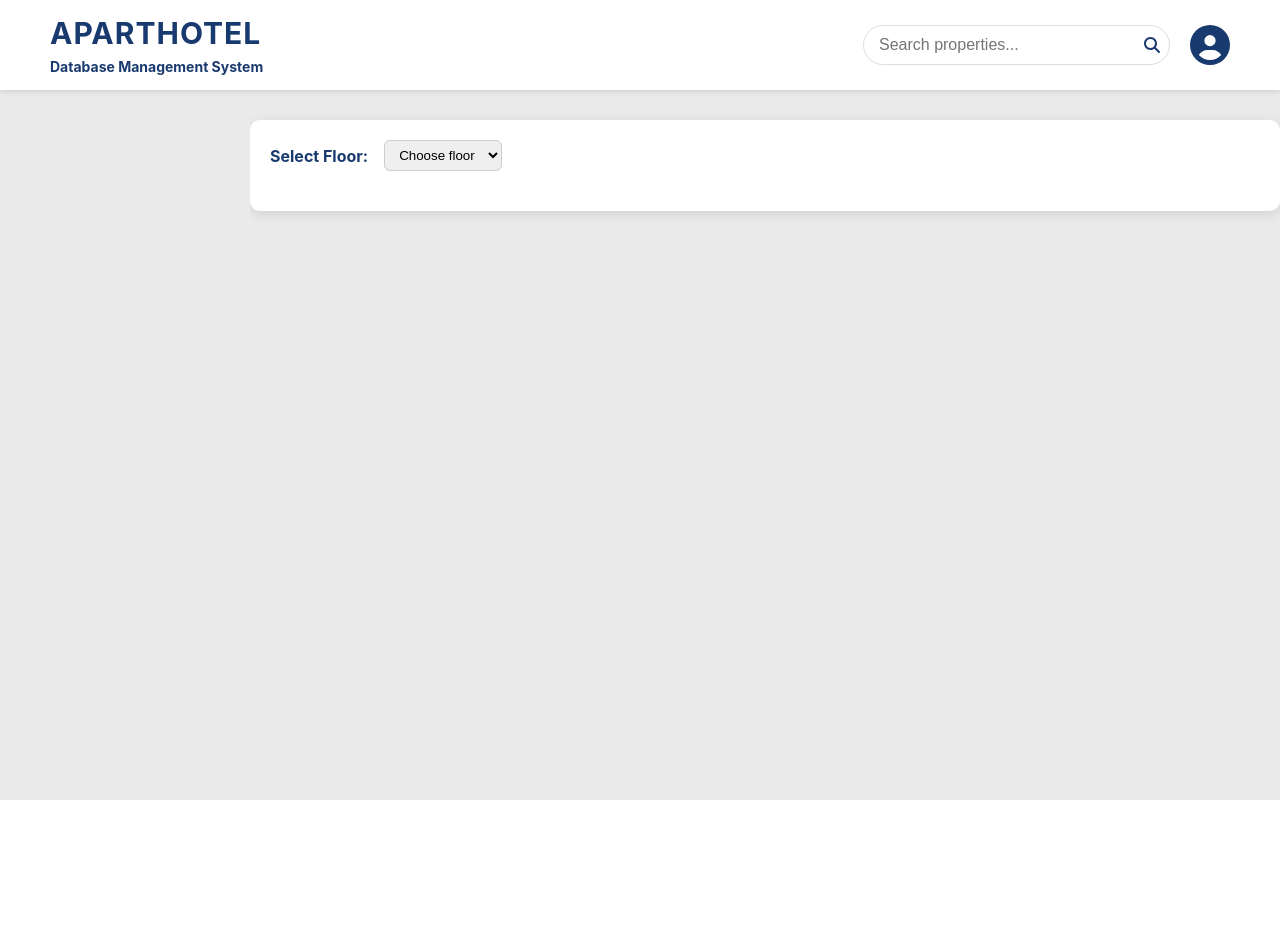
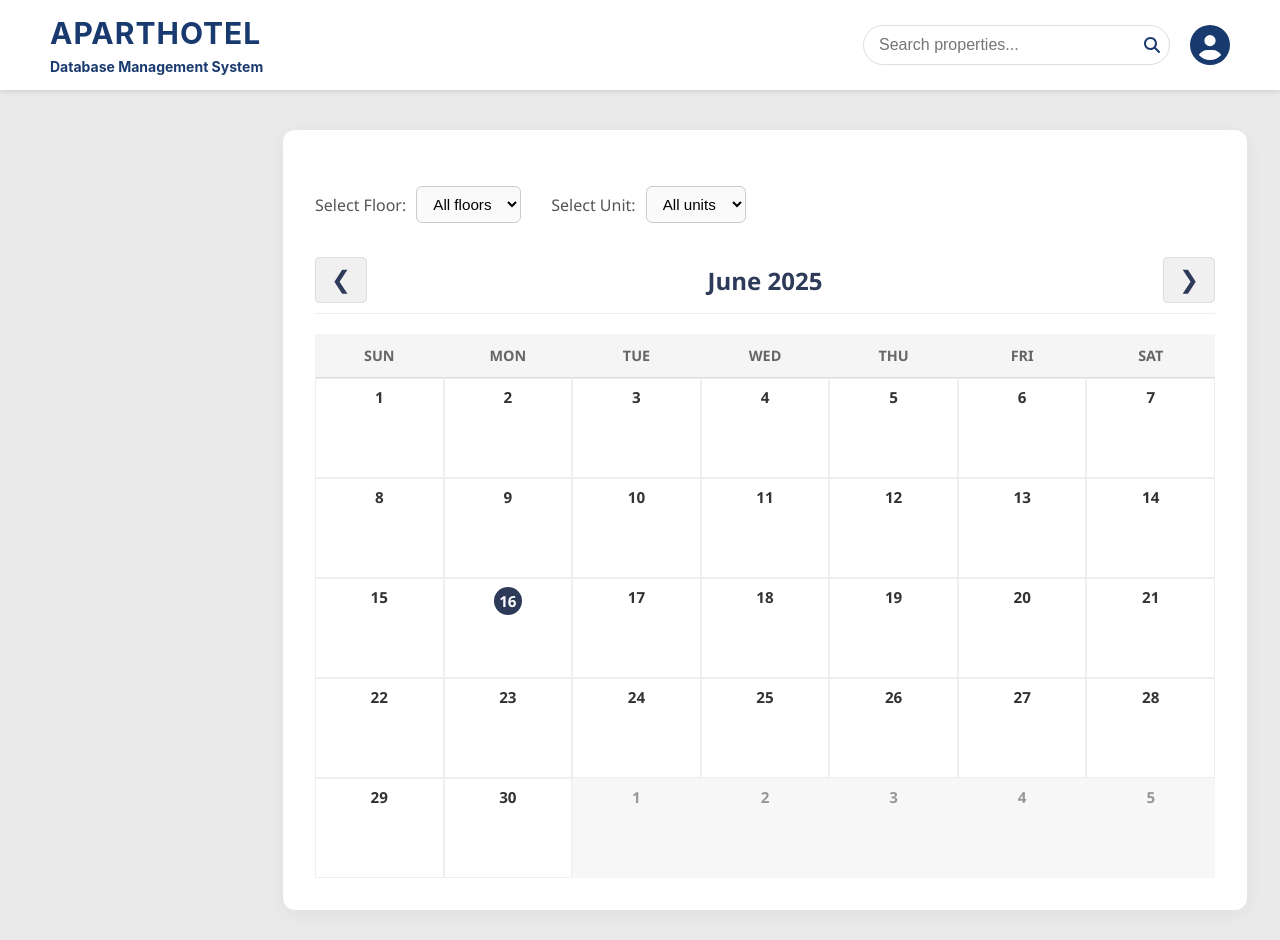
Before and after one commit to almedinakatkic/aparthotel-system, a React (Create React App) app in the folder client/: page /calendar in a window 1280 px wide. Before the commit the page ends 800 px from the top, so only its background shows below. Built offline with nearby package versions, Linux system fonts and the light colour scheme; sample sign-in values are in the browser's storage; what @react-pdf/renderer would draw is missing.

Commit message:
improved calendar in front office

```diff
--- a/client/src/pages/Calendar.js
+++ b/client/src/pages/Calendar.js
@@ -1,18 +1,20 @@
 import React, { useState, useEffect } from 'react';
 import {
+  format,
   startOfMonth,
   endOfMonth,
   startOfWeek,
   endOfWeek,
-  eachDayOfInterval,
-  format,
-  isSameMonth,
+  addDays,
   addMonths,
   subMonths,
+  isSameMonth,
   isWithinInterval,
-  parseISO
+  parseISO,
+  startOfDay,
+  isToday
 } from 'date-fns';
-import '../assets/styles/calendar.css';
+import '../assets/styles/ownerCalendar.css';
 import { useAuth } from '../context/AuthContext';
 import api from '../api/axios';
 
@@ -25,11 +27,12 @@ const Calendar = () => {
   const [selectedUnitId, setSelectedUnitId] = useState('');
   const [filteredUnits, setFilteredUnits] = useState([]);
   const [bookings, setBookings] = useState([]);
-  const [currentDate, setCurrentDate] = useState(new Date());
-  const [modalOpen, setModalOpen] = useState(false);
-  const [selectedDate, setSelectedDate] = useState(null);
+  const [currentMonth, setCurrentMonth] = useState(new Date());
+  const [selectedBookings, setSelectedBookings] = useState([]);
+  const [showDetails, setShowDetails] = useState(false);
   const [guestNotesMap, setGuestNotesMap] = useState({});
 
+  // Fetch all units
   useEffect(() => {
     const fetchUnits = async () => {
       try {
@@ -44,6 +47,7 @@ const Calendar = () => {
     if (propertyGroupId) fetchUnits();
   }, [propertyGroupId, token]);
 
+  // Filter units by floor when floor is selected
   useEffect(() => {
     if (selectedFloor) {
       const filtered = units
@@ -55,11 +59,19 @@ const Calendar = () => {
     }
   }, [selectedFloor, units]);
 
+  // Fetch bookings: ALL if no unit selected, or bookings for that unit
   useEffect(() => {
     const fetchBookings = async () => {
-      if (!selectedUnitId) return;
       try {
-        const res = await api.get(`/bookings/unit/${selectedUnitId}`, {
+        let url = '';
+
+        if (selectedUnitId) {
+          url = `/bookings/unit/${selectedUnitId}`;
+        } else {
+          url = `/bookings/property/${propertyGroupId}`;
+        }
+
+        const res = await api.get(url, {
           headers: { Authorization: `Bearer ${token}` }
         });
         setBookings(res.data);
@@ -67,32 +79,22 @@ const Calendar = () => {
         console.error('Failed to fetch bookings:', err);
       }
     };
-    fetchBookings();
-  }, [selectedUnitId, token]);
 
-  const days = eachDayOfInterval({
-    start: startOfWeek(startOfMonth(currentDate), { weekStartsOn: 1 }),
-    end: endOfWeek(endOfMonth(currentDate), { weekStartsOn: 1 })
+    if (propertyGroupId) fetchBookings();
+  }, [selectedUnitId, propertyGroupId, token]);
+
+  const handleDateClick = async (date) => {
+    const bookingsOnDay = bookings.filter((b) => {
+      return isWithinInterval(startOfDay(date), {
+        start: startOfDay(parseISO(b.checkIn)),
+        end: startOfDay(parseISO(b.checkOut))
+      });
     });
 
-  const getBookingsForDay = (day) => {
-    return bookings.filter((b) =>
-      isWithinInterval(day, {
-        start: parseISO(b.checkIn),
-        end: parseISO(b.checkOut)
-      })
-    );
-  };
-
-  const handleDayClick = (day) => {
-    const matches = getBookingsForDay(day);
-    setSelectedDate(format(day, 'yyyy-MM-dd'));
-    setModalOpen(true);
-
-    const fetchNotes = async () => {
+    if (bookingsOnDay.length > 0) {
       const notesMap = {};
       await Promise.all(
-        matches.map(async (b) => {
+        bookingsOnDay.map(async (b) => {
           const guestId = b.guestId || b.guestID;
           try {
             const res = await api.get(`/guests/${guestId}/notes`, {
@@ -105,98 +107,136 @@ const Calendar = () => {
         })
       );
       setGuestNotesMap(notesMap);
+    }
+
+    setSelectedBookings(bookingsOnDay);
+    setShowDetails(bookingsOnDay.length > 0);
   };
 
-    fetchNotes();
-  };
+  const renderHeader = () => (
+    <div className="calendar-header">
+      <button className="nav-btn" onClick={() => setCurrentMonth(subMonths(currentMonth, 1))}>❮</button>
+      <span className="month-label">{format(currentMonth, 'MMMM yyyy')}</span>
+      <button className="nav-btn" onClick={() => setCurrentMonth(addMonths(currentMonth, 1))}>❯</button>
+    </div>
+  );
 
-  const closeModal = () => {
-    setModalOpen(false);
-    setSelectedDate(null);
-    setGuestNotesMap({});
-  };
-
+  const renderFilter = () => {
     const allFloors = [...new Set(units.map((u) => u.floor))].sort((a, b) => a - b);
 
     return (
-    <div className="calendar-container">
-      <div className="unit-selector" style={{ marginBottom: '20px' }}>
-        <label style={{ color: '#193A6F', fontWeight: 'bolder' }}>Select Floor: </label>
+      <div className="calendar-filter">
+        <label>Select Floor: </label>
         <select value={selectedFloor} onChange={(e) => setSelectedFloor(e.target.value)}>
-          <option value="">Choose floor</option>
+          <option value="">All floors</option>
           {allFloors.map((f) => (
             <option key={f} value={f}>{f}</option>
           ))}
         </select>
 
-        {selectedFloor && (
-          <>
-            <label style={{ marginLeft: '20px', color: '#193A6F', fontWeight: 'bolder' }}>Select Unit:</label>
+        <label style={{ marginLeft: '20px' }}>Select Unit:</label>
         <select value={selectedUnitId} onChange={(e) => setSelectedUnitId(e.target.value)}>
-              <option value="">Choose unit</option>
+          <option value="">All units</option>
           {filteredUnits.map((u) => (
             <option key={u._id} value={u._id}>
               {u.unitNumber}
             </option>
           ))}
         </select>
-          </>
+      </div>
+    );
+  };
+
+  const renderDays = () => {
+    const days = [];
+    const dateFormat = 'EEE';
+    let startDate = startOfWeek(currentMonth);
+
+    for (let i = 0; i < 7; i++) {
+      days.push(
+        <div key={i} className="day-name">
+          {format(addDays(startDate, i), dateFormat)}
+        </div>
+      );
+    }
+
+    return <div className="calendar-days">{days}</div>;
+  };
+
+  const renderCells = () => {
+    const monthStart = startOfMonth(currentMonth);
+    const monthEnd = endOfMonth(monthStart);
+    const startDate = startOfWeek(monthStart);
+    const endDate = endOfWeek(monthEnd);
+
+    const rows = [];
+    let days = [];
+    let day = startDate;
+
+    while (day <= endDate) {
+      for (let i = 0; i < 7; i++) {
+        const currentDate = startOfDay(day);
+        const isCurrentMonth = isSameMonth(currentDate, monthStart);
+        const today = isToday(currentDate);
+
+        const dayBookings = bookings.filter((b) => {
+          return isWithinInterval(currentDate, {
+            start: startOfDay(parseISO(b.checkIn)),
+            end: startOfDay(parseISO(b.checkOut))
+          });
+        });
+
+        days.push(
+          <div
+            key={currentDate.toISOString()}
+            className={`calendar-cell
+              ${!isCurrentMonth ? 'disabled' : ''}
+              ${dayBookings.length > 0 ? 'booked' : ''}
+              ${today ? 'today' : ''}`}
+            onClick={() => handleDateClick(currentDate)}
+          >
+            <div className="date-number">{format(currentDate, 'd')}</div>
+            {dayBookings.length > 0 && (
+              <div className="booking-info">
+                <span>🏨 {dayBookings.length}</span>
+              </div>
             )}
           </div>
+        );
 
-      {selectedFloor && selectedUnitId && (
-        <>
-          <div className="calendar-header">
-            <button onClick={() => setCurrentDate(subMonths(currentDate, 1))}>{'<'}</button>
-            <h2>{format(currentDate, 'MMMM yyyy')}</h2>
-            <button onClick={() => setCurrentDate(addMonths(currentDate, 1))}>{'>'}</button>
-          </div>
+        day = addDays(day, 1);
+      }
 
-          <div className="calendar-grid">
-            {['Mon', 'Tue', 'Wed', 'Thu', 'Fri', 'Sat', 'Sun'].map((day) => (
-              <div key={day} className="calendar-day-name">{day}</div>
-            ))}
-
-            {days.map((day) => {
-              const isBooked = getBookingsForDay(day).length > 0;
-              return (
-                <div
-                  key={day}
-                  className={`calendar-cell ${!isSameMonth(day, currentDate) ? 'outside-month' : ''} ${isBooked ? 'booked' : ''}`}
-                  onClick={() => handleDayClick(day)}
-                >
-                  <div className="date-number">{format(day, 'd')}</div>
+      rows.push(
+        <div className="calendar-row" key={`row-${day.toISOString()}`}>
+          {days}
         </div>
       );
-            })}
-          </div>
-        </>
-      )}
+      days = [];
+    }
 
-      {modalOpen && (
-        <div className="reservation-modal">
-          <div className="reservation-modal-content">
-            <button className="close-modal" onClick={closeModal}>×</button>
-            <h3>Guest Info for {selectedDate}</h3>
-            <ul style={{ listStyleType: 'none', paddingLeft: 0 }}>
-              {bookings
-                .filter((b) =>
-                  isWithinInterval(parseISO(selectedDate), {
-                    start: parseISO(b.checkIn),
-                    end: parseISO(b.checkOut)
-                  })
-                )
-                .map((b, idx) => {
+    return <div>{rows}</div>;
+  };
+
+  const renderBookingDetails = () => {
+    if (!selectedBookings || selectedBookings.length === 0) return null;
+
+    return (
+      <div className="booking-details">
+        <h3>Guest Info for {format(new Date(selectedBookings[0].checkIn), 'yyyy-MM-dd')}</h3>
+        <p><strong>Total Bookings:</strong> {selectedBookings.length}</p>
+        <hr />
+        {selectedBookings.map((b, idx) => {
           const guestId = b.guestId || b.guestID;
           const notes = guestNotesMap[guestId] || [];
           return (
-                    <li key={idx} style={{ marginBottom: '20px' }}>
-                      <strong>Name: </strong>{b.guestName || b.guestFullName}<br />
-                      <strong>ID: </strong>{guestId}<br />
-                      <strong>Email: </strong>{b.guestEmail}<br />
-                      <strong>Phone: </strong>{b.phone}<br />
-                      <strong>Guests: </strong>{b.numGuests}<br />
-                      <strong>Stay: </strong>{format(parseISO(b.checkIn), 'yyyy-MM-dd')} → {format(parseISO(b.checkOut), 'yyyy-MM-dd')}<br />
+            <div key={idx} className="booking-card">
+              <p><strong>Name: </strong>{b.guestName || b.guestFullName}</p>
+              <p><strong>ID: </strong>{guestId}</p>
+              <p><strong>Email: </strong>{b.guestEmail}</p>
+              <p><strong>Phone: </strong>{b.phone}</p>
+              <p><strong>Guests: </strong>{b.numGuests}</p>
+              <p><strong>Stay: </strong>{format(parseISO(b.checkIn), 'yyyy-MM-dd')} → {format(parseISO(b.checkOut), 'yyyy-MM-dd')}</p>
               {notes.length > 0 && (
                 <>
                   <strong>Notes:</strong>
@@ -209,13 +249,21 @@ const Calendar = () => {
                   </ul>
                 </>
               )}
-                    </li>
+            </div>
           );
         })}
-            </ul>
+        <button onClick={() => setShowDetails(false)}>Close</button>
       </div>
-        </div>
-      )}
+    );
+  };
+
+  return (
+    <div className="owner-calendar">
+      {renderFilter()}
+      {renderHeader()}
+      {renderDays()}
+      {renderCells()}
+      {showDetails && renderBookingDetails()}
     </div>
   );
 };
```
Lines whose indentation alone changed are shown as unchanged.
